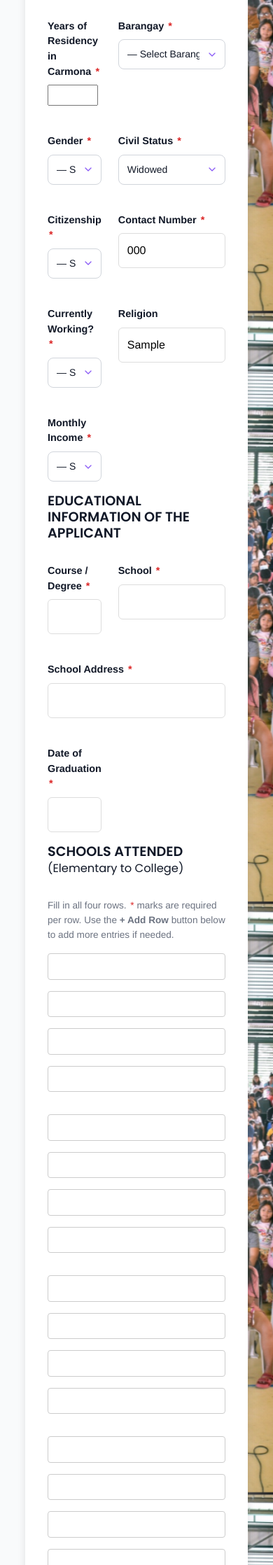
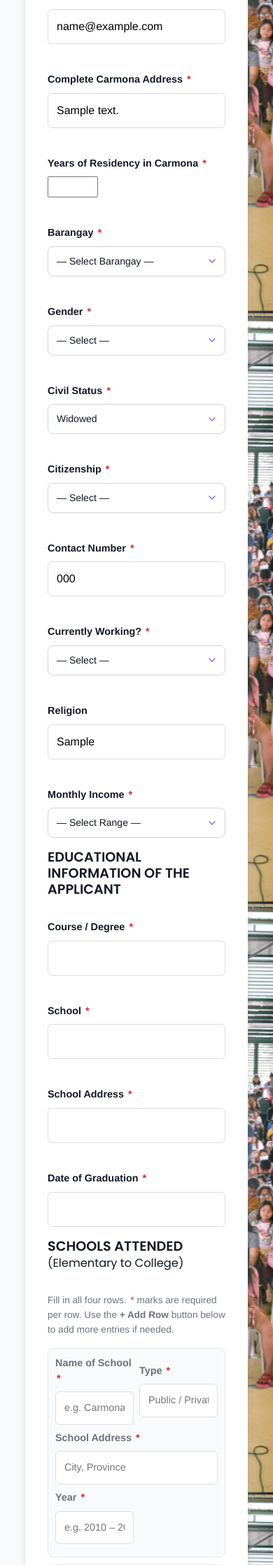
Before and after one commit to o-timothy-o/edugrant, a Django app: page /programs/apply/1/ in a window 390 px wide. Shown: the part 1243-3479 px from the top of the page at 70% size. Run offline with Django 5.2, Linux system fonts and the light colour scheme; a user stored in the database is signed in; data comes from the database, SQL or seed files in the repository; tables that the repository leaves empty hold one stand-in row (values such as "Sample post"); data that the repository does not hold is empty.

Commit message:
Mobile view fix

```diff
--- a/backend/static/css/main.css
+++ b/backend/static/css/main.css
@@ -14,12 +14,17 @@
 
 body {
   margin: 0;
+  overflow-x: hidden;
   font-family: ui-sans-serif, system-ui, -apple-system, Segoe UI, Roboto, Helvetica, Arial,
     "Apple Color Emoji", "Segoe UI Emoji";
   background:
     linear-gradient(to right, rgba(249, 250, 251, 1) 0%, rgba(249, 250, 251, 1) 50%, rgba(249, 250, 251, 0) 100%),
     url('../img/bg_dahlia.png') center / cover fixed;
   color: var(--text);
+}
+
+img, input, select, textarea, button {
+  max-width: 100%;
 }
 
 h1, h2, h3, h4, h5, h6 {
@@ -1203,6 +1208,60 @@ body {
   color: #4a148c;
 }
 
+/* ── Schools Attended (new row-card structure) ─────────────── */
+
+.schools-container {
+  margin-bottom: 1.5rem;
+}
+
+.schools-header-row {
+  display: grid;
+  grid-template-columns: 2fr 1fr 2fr 1.5fr 36px;
+  gap: 8px;
+  padding: 0 0 6px;
+  border-bottom: 2px solid #e5e7eb;
+  margin-bottom: 4px;
+}
+
+.schools-header-row span {
+  font-weight: 600;
+  font-size: 0.8rem;
+  color: #4b5563;
+}
+
+.school-row {
+  display: grid;
+  grid-template-columns: 2fr 1fr 2fr 1.5fr 36px;
+  gap: 8px;
+  align-items: center;
+  margin-bottom: 6px;
+}
+
+.school-field {
+  display: flex;
+  flex-direction: column;
+}
+
+.school-field input {
+  width: 100%;
+  padding: 0.5rem;
+  border-radius: 4px;
+  border: 1px solid #ccc;
+  font-size: 0.9rem;
+  box-sizing: border-box;
+}
+
+.school-delete-cell {
+  display: flex;
+  align-items: center;
+  justify-content: center;
+}
+
+.school-mobile-label {
+  display: none;
+}
+
+/* ── Legacy grid classes (kept for backward compat) ─────────── */
 .schools-attended-grid {
     display: grid;
     grid-template-columns: repeat(5, 1fr);
@@ -2440,13 +2499,58 @@ body {
     grid-template-columns: 1fr !important;
   }
 
-  .schools-attended-grid {
-    grid-template-columns: 1fr !important;
-    font-size: 13px;
+  .application-form .form-group.full-width {
+    grid-column: span 1;
   }
 
-  .schools-attended-grid .grid-header {
+  /* Schools attended: card-per-row layout */
+  .schools-header-row {
     display: none;
+  }
+
+  .school-row {
+    display: grid;
+    grid-template-columns: 1fr 1fr;
+    gap: 8px;
+    background: #f9fafb;
+    border: 1px solid #e5e7eb;
+    border-radius: 8px;
+    padding: 10px;
+    margin-bottom: 10px;
+  }
+
+  .school-field {
+    grid-column: span 1;
+  }
+
+  .school-field-address {
+    grid-column: span 2;
+  }
+
+  .school-delete-cell {
+    grid-column: span 2;
+    justify-content: flex-end;
+  }
+
+  .school-mobile-label {
+    display: block;
+    font-size: 0.72rem;
+    font-weight: 600;
+    color: #6b7280;
+    margin-bottom: 3px;
+  }
+
+  /* Upload grid: single column */
+  .upload-grid-container {
+    grid-template-columns: 1fr;
+  }
+
+  /* Prevent inputs from overflowing containers */
+  .application-form input,
+  .application-form select,
+  .application-form textarea {
+    max-width: 100%;
+    box-sizing: border-box;
   }
 
   /* My Applications / Application Detail tables: horizontal scroll */
--- a/backend/templates/base.html
+++ b/backend/templates/base.html
@@ -7,7 +7,7 @@
     <title>{% block title %}EduGrant{% endblock %}</title>
     <link rel="icon" type="image/png" href="{% static 'img/edugrant_logo.png' %}">
     <link href="https://cdn.jsdelivr.net/npm/bootstrap@5.3.3/dist/css/bootstrap.min.css" rel="stylesheet" integrity="sha384-QWTKZyjpPEjISv5WaRU9OFeRpok6YctnYmDr5pNlyT2bRjXh0JMhjY6hW+ALEwIH" crossorigin="anonymous">
-    <link rel="stylesheet" href="{% static 'css/main.css' %}?v=21" />
+    <link rel="stylesheet" href="{% static 'css/main.css' %}?v=22" />
     <link rel="preconnect" href="https://fonts.googleapis.com">
     <link rel="preconnect" href="https://fonts.gstatic.com" crossorigin>
     <link href="https://fonts.googleapis.com/css2?family=Roboto+Slab:wght@700&family=Poppins:wght@400;600&display=swap" rel="stylesheet">
--- a/backend/templates/programs/generic_application_step1.html
+++ b/backend/templates/programs/generic_application_step1.html
@@ -166,38 +166,47 @@
             Use the <strong>+ Add Row</strong> button below to add more entries if needed.
           </p>
           <input type="hidden" name="school_row_max" id="school_row_max" value="4">
-          <div id="schools-grid" class="schools-attended-grid schools-attended-grid-5col">
-            <div class="grid-header">Name of School <span class="required-mark">*</span></div>
-            <div class="grid-header">Type (Public/Private) <span class="required-mark">*</span></div>
-            <div class="grid-header">School Address <span class="required-mark">*</span></div>
-            <div class="grid-header">Year (Started – Graduated) <span class="required-mark">*</span></div>
-            <div class="grid-header"></div>
+          <div id="schools-container" class="schools-container">
+
+            <div class="schools-header-row">
+              <span>Name of School <span class="required-mark">*</span></span>
+              <span>Type (Public/Private) <span class="required-mark">*</span></span>
+              <span>School Address <span class="required-mark">*</span></span>
+              <span>Year (Started – Graduated) <span class="required-mark">*</span></span>
+              <span></span>
+            </div>
 
             {% with s=application.educational_data.schools_attended %}
-            <div class="grid-cell"><input type="text" name="school_name_1" required value="{{ s.0.name|default:'' }}"></div>
-            <div class="grid-cell"><input type="text" name="school_type_1" required value="{{ s.0.type|default:'' }}"></div>
-            <div class="grid-cell"><input type="text" name="school_address_1" required value="{{ s.0.address|default:'' }}"></div>
-            <div class="grid-cell"><input type="text" name="school_year_1" required value="{{ s.0.year|default:'' }}"></div>
-            <div class="grid-cell"></div>
+            <div class="school-row">
+              <div class="school-field"><label class="school-mobile-label">Name of School <span class="required-mark">*</span></label><input type="text" name="school_name_1" required placeholder="e.g. Carmona Elementary School" value="{{ s.0.name|default:'' }}"></div>
+              <div class="school-field"><label class="school-mobile-label">Type <span class="required-mark">*</span></label><input type="text" name="school_type_1" required placeholder="Public / Private" value="{{ s.0.type|default:'' }}"></div>
+              <div class="school-field school-field-address"><label class="school-mobile-label">School Address <span class="required-mark">*</span></label><input type="text" name="school_address_1" required placeholder="City, Province" value="{{ s.0.address|default:'' }}"></div>
+              <div class="school-field"><label class="school-mobile-label">Year <span class="required-mark">*</span></label><input type="text" name="school_year_1" required placeholder="e.g. 2010 – 2016" value="{{ s.0.year|default:'' }}"></div>
+              <div class="school-field school-delete-cell"></div>
+            </div>
+            <div class="school-row">
+              <div class="school-field"><label class="school-mobile-label">Name of School <span class="required-mark">*</span></label><input type="text" name="school_name_2" required placeholder="e.g. Carmona National High School" value="{{ s.1.name|default:'' }}"></div>
+              <div class="school-field"><label class="school-mobile-label">Type <span class="required-mark">*</span></label><input type="text" name="school_type_2" required placeholder="Public / Private" value="{{ s.1.type|default:'' }}"></div>
+              <div class="school-field school-field-address"><label class="school-mobile-label">School Address <span class="required-mark">*</span></label><input type="text" name="school_address_2" required placeholder="City, Province" value="{{ s.1.address|default:'' }}"></div>
+              <div class="school-field"><label class="school-mobile-label">Year <span class="required-mark">*</span></label><input type="text" name="school_year_2" required placeholder="e.g. 2016 – 2022" value="{{ s.1.year|default:'' }}"></div>
+              <div class="school-field school-delete-cell"></div>
+            </div>
+            <div class="school-row">
+              <div class="school-field"><label class="school-mobile-label">Name of School <span class="required-mark">*</span></label><input type="text" name="school_name_3" required placeholder="e.g. Senior High School" value="{{ s.2.name|default:'' }}"></div>
+              <div class="school-field"><label class="school-mobile-label">Type <span class="required-mark">*</span></label><input type="text" name="school_type_3" required placeholder="Public / Private" value="{{ s.2.type|default:'' }}"></div>
+              <div class="school-field school-field-address"><label class="school-mobile-label">School Address <span class="required-mark">*</span></label><input type="text" name="school_address_3" required placeholder="City, Province" value="{{ s.2.address|default:'' }}"></div>
+              <div class="school-field"><label class="school-mobile-label">Year <span class="required-mark">*</span></label><input type="text" name="school_year_3" required placeholder="e.g. 2020 – 2022" value="{{ s.2.year|default:'' }}"></div>
+              <div class="school-field school-delete-cell"></div>
+            </div>
+            <div class="school-row">
+              <div class="school-field"><label class="school-mobile-label">Name of School <span class="required-mark">*</span></label><input type="text" name="school_name_4" required placeholder="e.g. University / College" value="{{ s.3.name|default:'' }}"></div>
+              <div class="school-field"><label class="school-mobile-label">Type <span class="required-mark">*</span></label><input type="text" name="school_type_4" required placeholder="Public / Private" value="{{ s.3.type|default:'' }}"></div>
+              <div class="school-field school-field-address"><label class="school-mobile-label">School Address <span class="required-mark">*</span></label><input type="text" name="school_address_4" required placeholder="City, Province" value="{{ s.3.address|default:'' }}"></div>
+              <div class="school-field"><label class="school-mobile-label">Year <span class="required-mark">*</span></label><input type="text" name="school_year_4" required placeholder="e.g. 2022 – Present" value="{{ s.3.year|default:'' }}"></div>
+              <div class="school-field school-delete-cell"></div>
+            </div>
+            {% endwith %}
 
-            <div class="grid-cell"><input type="text" name="school_name_2" required value="{{ s.1.name|default:'' }}"></div>
-            <div class="grid-cell"><input type="text" name="school_type_2" required value="{{ s.1.type|default:'' }}"></div>
-            <div class="grid-cell"><input type="text" name="school_address_2" required value="{{ s.1.address|default:'' }}"></div>
-            <div class="grid-cell"><input type="text" name="school_year_2" required value="{{ s.1.year|default:'' }}"></div>
-            <div class="grid-cell"></div>
-
-            <div class="grid-cell"><input type="text" name="school_name_3" required value="{{ s.2.name|default:'' }}"></div>
-            <div class="grid-cell"><input type="text" name="school_type_3" required value="{{ s.2.type|default:'' }}"></div>
-            <div class="grid-cell"><input type="text" name="school_address_3" required value="{{ s.2.address|default:'' }}"></div>
-            <div class="grid-cell"><input type="text" name="school_year_3" required value="{{ s.2.year|default:'' }}"></div>
-            <div class="grid-cell"></div>
-
-            <div class="grid-cell"><input type="text" name="school_name_4" required value="{{ s.3.name|default:'' }}"></div>
-            <div class="grid-cell"><input type="text" name="school_type_4" required value="{{ s.3.type|default:'' }}"></div>
-            <div class="grid-cell"><input type="text" name="school_address_4" required value="{{ s.3.address|default:'' }}"></div>
-            <div class="grid-cell"><input type="text" name="school_year_4" required value="{{ s.3.year|default:'' }}"></div>
-            <div class="grid-cell"></div>
-            {% endwith %}
           </div>
 
           <button type="button" id="add-school-row" class="btn btn-outline" style="margin-top:0.5rem;">+ Add Row</button>
@@ -214,48 +223,61 @@
 <script>
 (function () {
   var rowMax = 4;
-  var grid = document.getElementById('schools-grid');
+  var container = document.getElementById('schools-container');
   var rowMaxInput = document.getElementById('school_row_max');
+
+  var fieldDefs = [
+    { key: 'name',    label: 'Name of School',           placeholder: 'School Name',        cls: '' },
+    { key: 'type',    label: 'Type',                     placeholder: 'Public / Private',   cls: '' },
+    { key: 'address', label: 'School Address',           placeholder: 'City, Province',     cls: 'school-field-address' },
+    { key: 'year',    label: 'Year',                     placeholder: 'e.g. 2015 – 2019',   cls: '' },
+  ];
 
   document.getElementById('add-school-row').addEventListener('click', function () {
     rowMax++;
     rowMaxInput.value = rowMax;
     var n = rowMax;
 
-    var fields = [
-      { name: 'school_name_' + n, placeholder: 'School Name' },
-      { name: 'school_type_' + n, placeholder: 'Public / Private' },
-      { name: 'school_address_' + n, placeholder: 'School Address' },
-      { name: 'school_year_' + n, placeholder: 'e.g. 2015 – 2019' },
-    ];
+    var row = document.createElement('div');
+    row.className = 'school-row';
+    row.dataset.extraRow = n;
 
-    fields.forEach(function (f) {
-      var cell = document.createElement('div');
-      cell.className = 'grid-cell';
-      cell.dataset.extraRow = n;
+    fieldDefs.forEach(function (f) {
+      var fieldDiv = document.createElement('div');
+      fieldDiv.className = 'school-field' + (f.cls ? ' ' + f.cls : '');
+
+      var lbl = document.createElement('label');
+      lbl.className = 'school-mobile-label';
+      lbl.textContent = f.label + ' ';
+      var star = document.createElement('span');
+      star.className = 'required-mark';
+      star.textContent = '*';
+      lbl.appendChild(star);
+
       var input = document.createElement('input');
       input.type = 'text';
-      input.name = f.name;
+      input.name = 'school_' + f.key + '_' + n;
       input.placeholder = f.placeholder;
-      cell.appendChild(input);
-      grid.appendChild(cell);
+
+      fieldDiv.appendChild(lbl);
+      fieldDiv.appendChild(input);
+      row.appendChild(fieldDiv);
     });
 
-    var deleteCell = document.createElement('div');
-    deleteCell.className = 'grid-cell';
-    deleteCell.dataset.extraRow = n;
+    var deleteField = document.createElement('div');
+    deleteField.className = 'school-field school-delete-cell';
     var deleteBtn = document.createElement('button');
     deleteBtn.type = 'button';
     deleteBtn.className = 'btn-remove-row';
     deleteBtn.title = 'Remove row';
     deleteBtn.textContent = '✕';
     deleteBtn.addEventListener('click', function () {
-      grid.querySelectorAll('[data-extra-row="' + n + '"]').forEach(function (el) {
-        el.remove();
-      });
+      row.remove();
     });
-    deleteCell.appendChild(deleteBtn);
-    grid.appendChild(deleteCell);
+    deleteField.appendChild(deleteBtn);
+    row.appendChild(deleteField);
+
+    container.appendChild(row);
   });
 }());
 </script>
```
